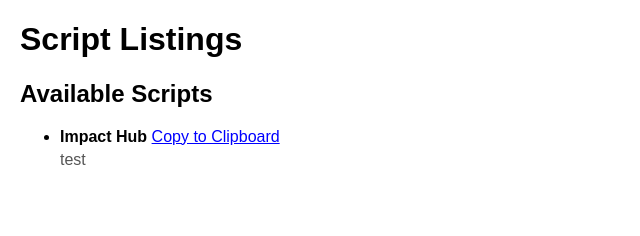
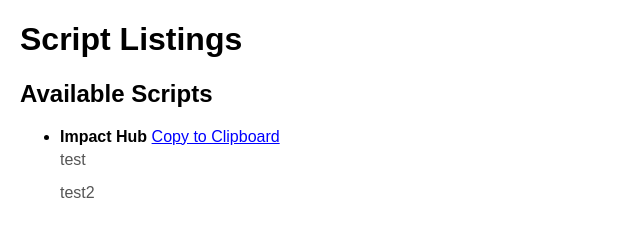
Before and after one commit to NoobExploits/scripts, a plain HTML site: page index.html in a window 1280 px wide. Shown: the full height of the page, 0-640 px from the left. Drawn offline with Linux system fonts and the light colour scheme.

Commit message:
Update index.html

```diff
--- a/index.html
+++ b/index.html
@@ -32,6 +32,7 @@
             <strong>Impact Hub</strong>
             <span class="copy-button" onclick="copyToClipboard('loadstring(game:HttpGet(&quot;https://raw.githubusercontent.com/NoobExploits/scripts/main/MainScript.lua&quot;))()')">Copy to Clipboard</span>
             <p class="script-description">test</p>
+            <p class="script-description">test2</p>
         </li>
     </ul>
 
```
